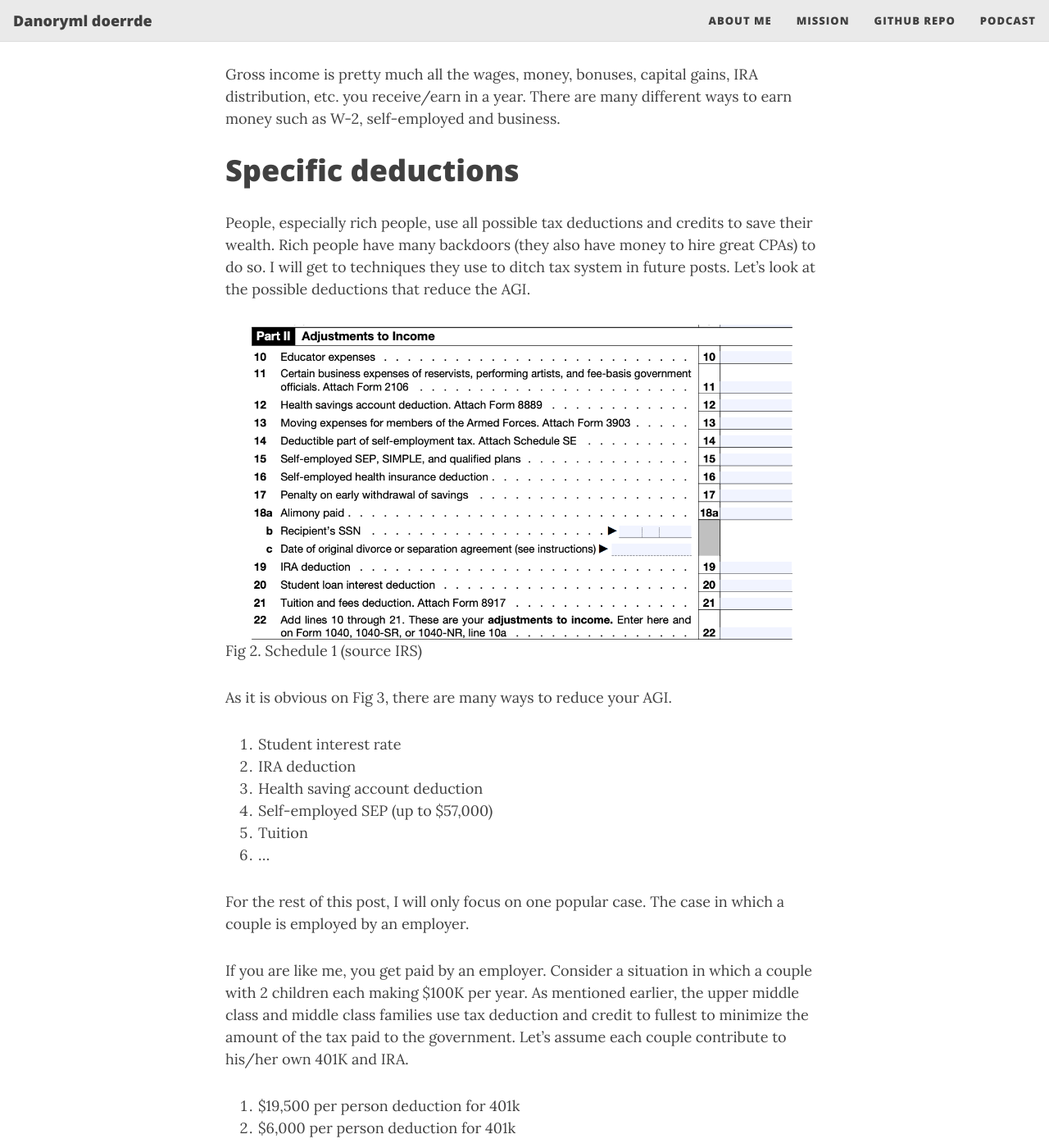
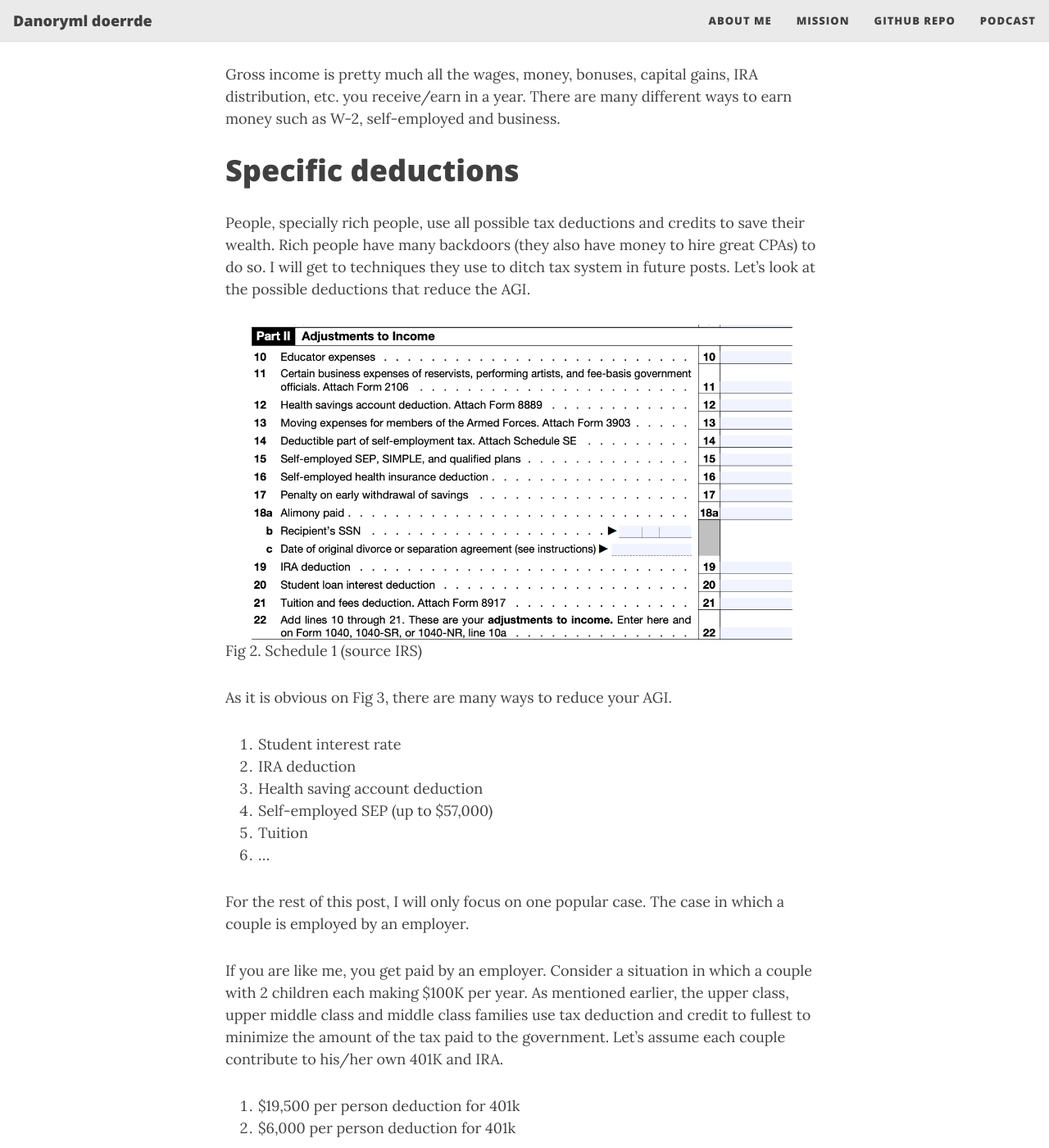
Before and after one commit to aissaei/randomlyordered.github.io, a Jekyll site: the page built from _posts/2021-03-19-Top-10-received-their-1400-stimulus-check-how-about-you.md, in a window 1280 px wide and 1400 px high, scrolled down 1636 px. Shown: the whole window at 82% size. Built offline with Jekyll 4.4.1, drawn with Linux system fonts in a browser that asks for light colours; nearby versions of some CDN libraries; comment, search, counter and statistics services are not loaded.

```diff
--- a/_posts/2021-03-19-Top-10-received-their-1400-stimulus-check-how-about-you.md
+++ b/_posts/2021-03-19-Top-10-received-their-1400-stimulus-check-how-about-you.md
@@ -22,7 +22,7 @@
 Gross income is pretty much all the wages, money, bonuses, capital gains, IRA distribution, etc. you receive/earn in a year. There are many different ways to earn money such as W-2, self-employed and business.
 
 # Specific deductions
-People, especially rich people, use all possible tax deductions and credits to save their wealth. Rich people have many backdoors (they also have money to hire great CPAs) to do so. I will get to techniques they use to ditch tax system in future posts. Let's look at the possible deductions that reduce the AGI.
+People, specially rich people, use all possible tax deductions and credits to save their wealth. Rich people have many backdoors (they also have money to hire great CPAs) to do so. I will get to techniques they use to ditch tax system in future posts. Let's look at the possible deductions that reduce the AGI.
 
 {% include image.html url="/assets/img/adjustment.png" description="Fig 2. Schedule 1 (source IRS)" %}
 
@@ -36,7 +36,7 @@
 
 For the rest of this post, I will only focus on one popular case. The case in which a couple is employed by an employer.
 
-If you are like me, you get paid by an employer. Consider a situation in which a couple with 2 children each making $100K per year. As mentioned earlier, the upper middle class and middle class families use tax deduction and credit to fullest to minimize the amount of the tax paid to the government. Let's assume each couple contribute to his/her own 401K and IRA.
+If you are like me, you get paid by an employer. Consider a situation in which a couple with 2 children each making $100K per year. As mentioned earlier, the upper class, upper middle class and middle class families use tax deduction and credit to fullest to minimize the amount of the tax paid to the government. Let's assume each couple contribute to his/her own 401K and IRA.
 
 0. $19,500 per person deduction for 401k
 0. $6,000 per person deduction for 401k
```
